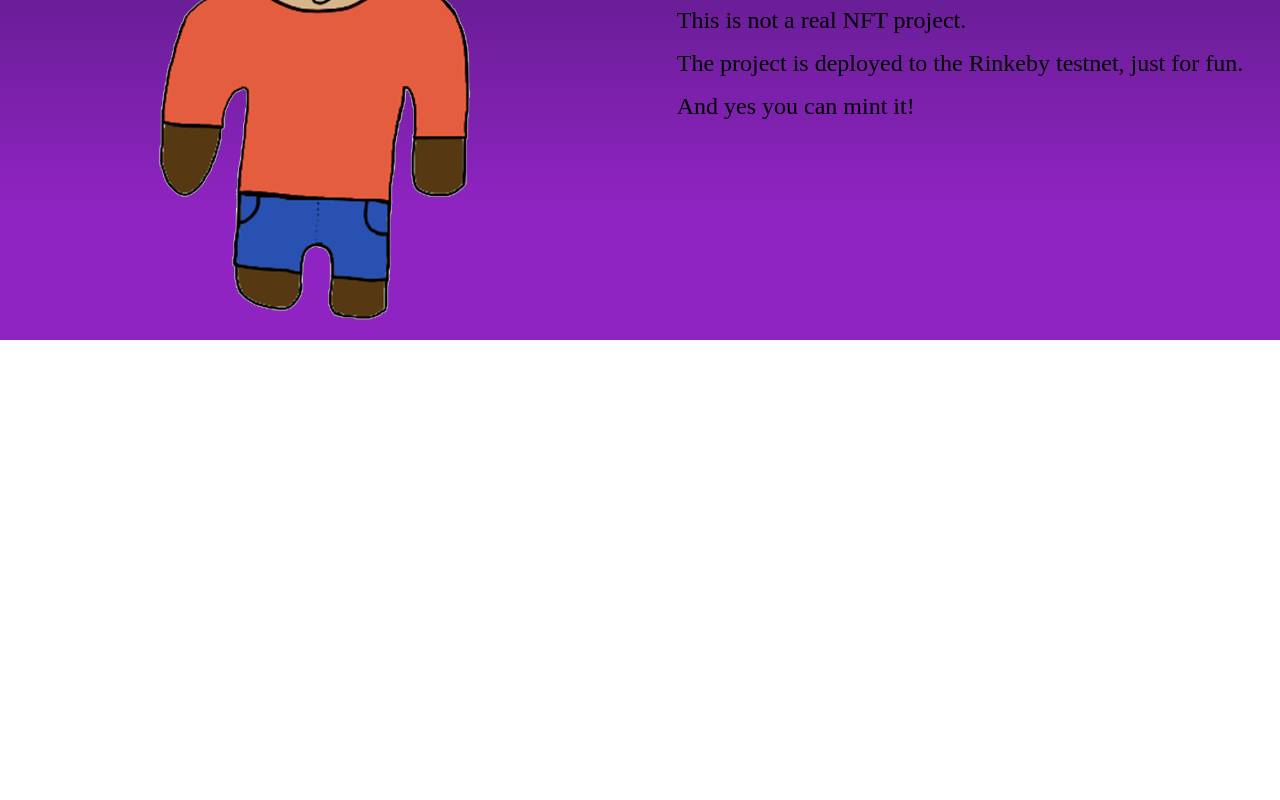
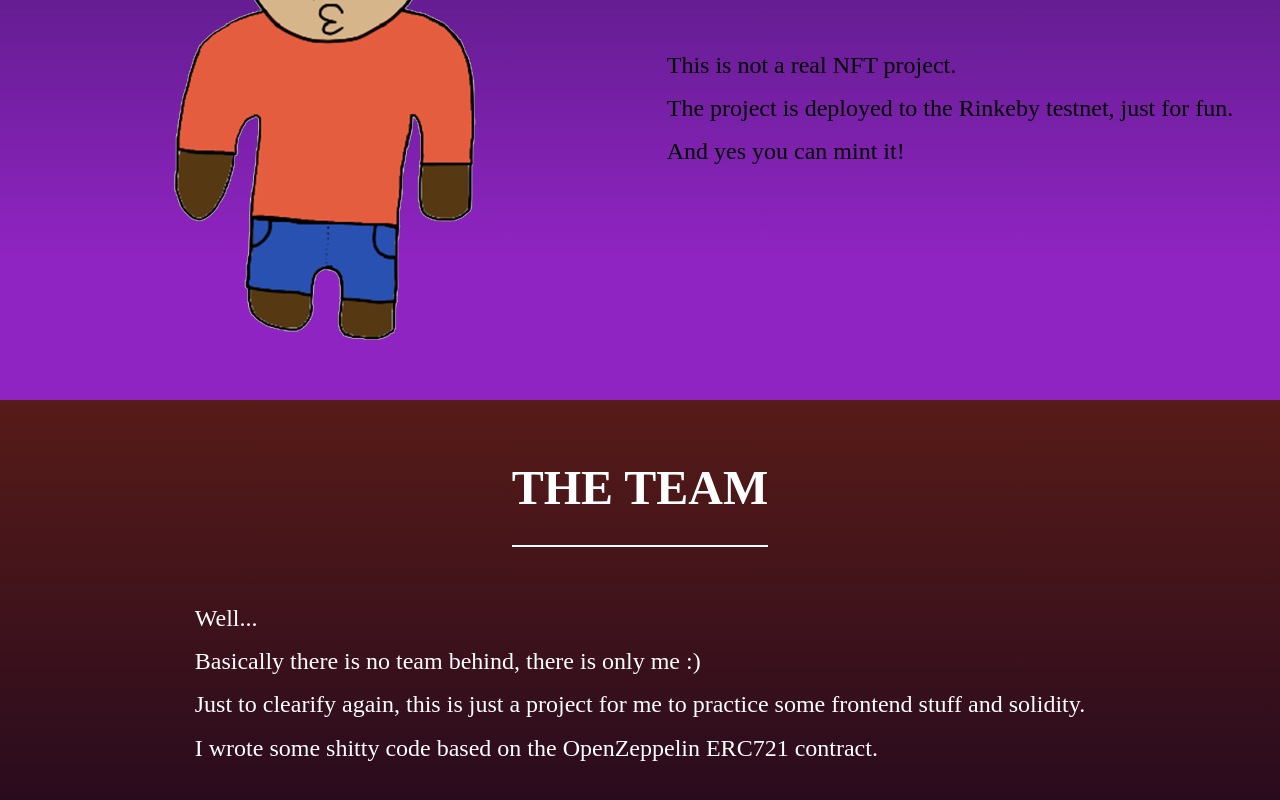
Before and after one commit to joe20182/nft-demo, a React (Vite) app: page / in a window 1280 px wide. Shown: the part 420-1220 px from the top of the page. Before the commit the page ends 800 px from the top, so only its background shows below. Built offline with nearby package versions, Linux system fonts and the light colour scheme; a web font is replaced by a local one.

Commit message:
add: Team Section

```diff
--- a/src/views/Home/Club.tsx
+++ b/src/views/Home/Club.tsx
@@ -9,7 +9,7 @@ const Club: FC = () => {
         <ManImg src={ManImage} />
       </ClubBlock>
       <ClubBlock>
-        <H1>Just For Test</H1>
+        <H1>JUST FOR FUN</H1>
         <P>
           This is not a real NFT project.
           <br />
--- /dev/null
+++ b/src/views/Home/Team.tsx
@@ -0,0 +1,22 @@
+import { FC } from 'react'
+import { TeamWrapper, H1, P } from './style'
+
+const Team: FC = () => {
+  return (
+    <TeamWrapper>
+      <H1 border="#fff">THE TEAM</H1>
+      <P>
+        Well...
+        <br />
+        Basically there is no team behind, there is only me :)
+        <br />
+        Just to clearify again, this is just a project for me to practice some
+        frontend stuff and solidity.
+        <br />I wrote some shitty code based on the OpenZeppelin ERC721
+        contract.
+      </P>
+    </TeamWrapper>
+  )
+}
+
+export default Team
--- a/src/views/Home/index.tsx
+++ b/src/views/Home/index.tsx
@@ -1,11 +1,13 @@
 import { FC } from 'react'
 import { RouteComponentProps } from 'react-router-dom'
 import Club from './Club'
+import Team from './Team'
 
 const Home: FC<RouteComponentProps> = () => {
   return (
     <div className="Home-wrapper">
       <Club />
+      <Team />
     </div>
   )
 }
--- a/src/views/Home/style.tsx
+++ b/src/views/Home/style.tsx
@@ -6,6 +6,7 @@ export const ClubWrapper = styled.div`
   align-items: center;
   min-height: 50vw;
   background-image: linear-gradient(180deg, #34155b, #9024c2 80%);
+  padding: 40px 20px;
   ${rwd('sm')(`
     flex-direction: column-reverse;
   `)}
@@ -18,10 +19,11 @@ export const ClubBlock = styled.div`
   align-items: center;
 `
 
-export const H1 = styled.h1`
+export const H1 = styled.h1<{ border?: string }>`
   font-size: 48px;
-  border-bottom: 2px solid #000;
+  border-bottom: ${(props) => `2px solid ${props.border || '#000'}`};
   padding-bottom: 30px;
+  margin-bottom: 30px;
 `
 
 export const P = styled.p`
@@ -33,3 +35,15 @@ export const P = styled.p`
 export const ManImg = styled.img`
   max-width: 100%;
 `
+
+export const TeamWrapper = styled.div`
+  display: flex;
+  flex-direction: column;
+  align-items: center;
+  padding: 60px 40px;
+  color: #fff;
+  background-image: linear-gradient(180deg, #571b18, #24091e);
+  ${rwd('sm')(`
+    padding: 60px 20px;
+  `)}
+`
```
